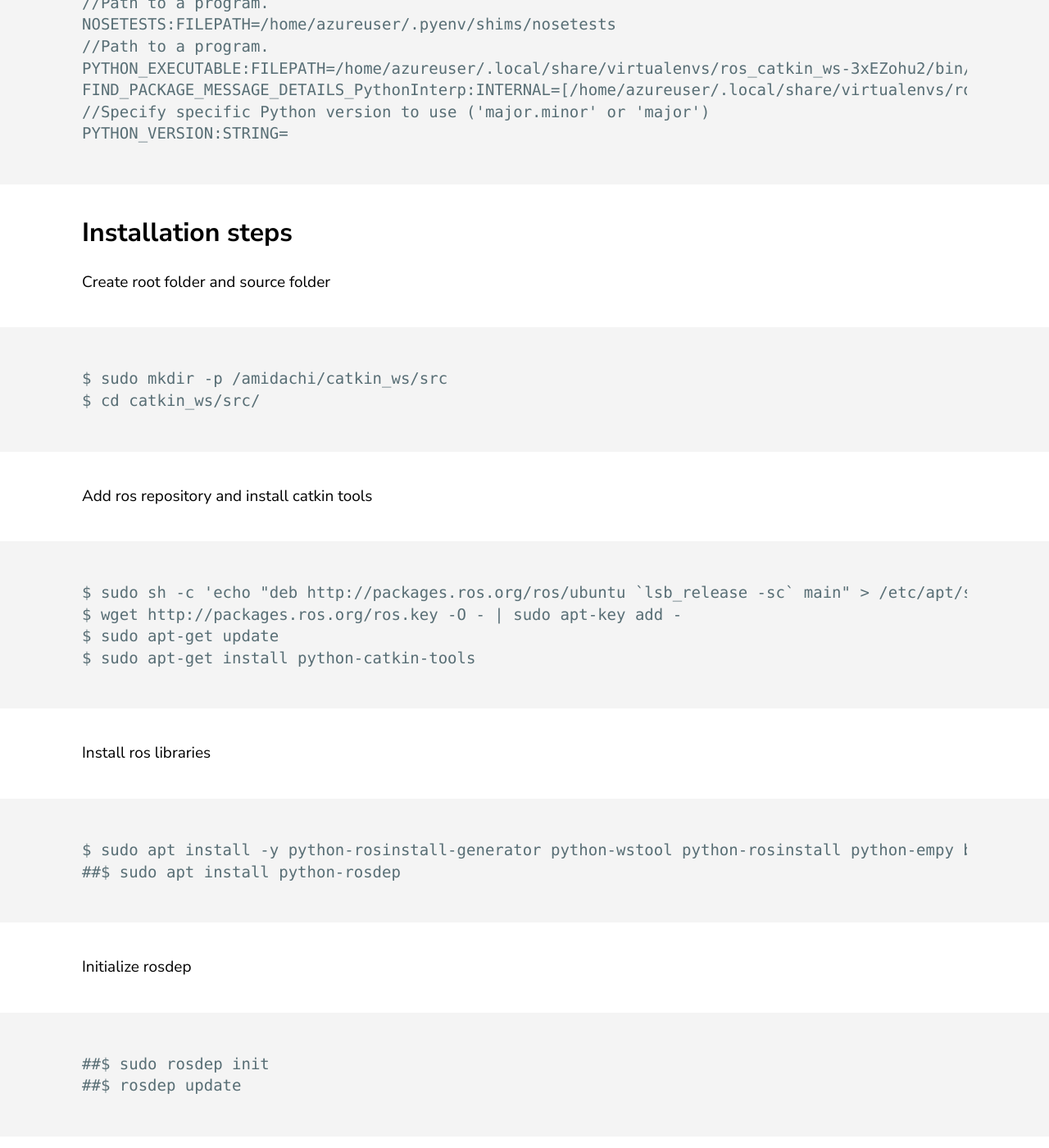
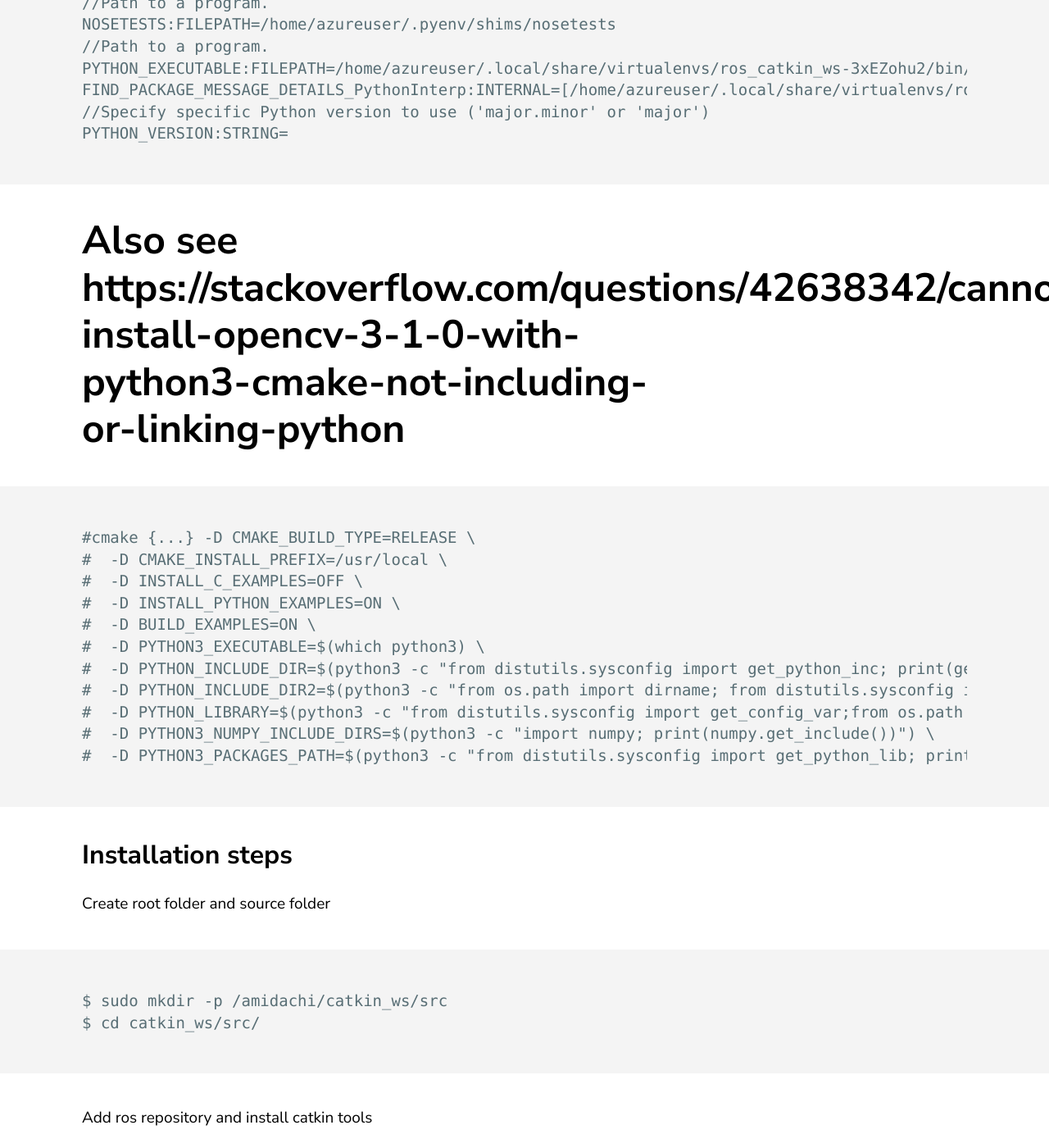
Before and after one commit to jluis9796/jluis9796.github.io, a Jekyll site: the page built from _posts/2020-05-31-manuals.markdown, in a window 1280 px wide and 1400 px high, scrolled down 17240 px. Shown: the whole window at 82% size. Built offline with Jekyll 4.4.1, drawn with Linux system fonts in a browser that asks for light colours.

Commit message:
Update 2020-05-31-manuals.markdown

````diff
--- a/_posts/2020-05-31-manuals.markdown
+++ b/_posts/2020-05-31-manuals.markdown
@@ -365,6 +365,23 @@ FIND_PACKAGE_MESSAGE_DETAILS_PythonInterp:INTERNAL=[/home/azureuser/.local/share
 PYTHON_VERSION:STRING=
 ```
 
+
+# Also see https://stackoverflow.com/questions/42638342/cannot-install-opencv-3-1-0-with-python3-cmake-not-including-or-linking-python
+
+```
+#cmake {...} -D CMAKE_BUILD_TYPE=RELEASE \
+#  -D CMAKE_INSTALL_PREFIX=/usr/local \
+#  -D INSTALL_C_EXAMPLES=OFF \
+#  -D INSTALL_PYTHON_EXAMPLES=ON \
+#  -D BUILD_EXAMPLES=ON \
+#  -D PYTHON3_EXECUTABLE=$(which python3) \
+#  -D PYTHON_INCLUDE_DIR=$(python3 -c "from distutils.sysconfig import get_python_inc; print(get_python_inc())") \
+#  -D PYTHON_INCLUDE_DIR2=$(python3 -c "from os.path import dirname; from distutils.sysconfig import get_config_h_filename; print(dirname(get_config_h_filename()))") \
+#  -D PYTHON_LIBRARY=$(python3 -c "from distutils.sysconfig import get_config_var;from os.path import dirname,join ; print(join(dirname(get_config_var('LIBPC')),get_config_var('LDLIBRARY')))") \
+#  -D PYTHON3_NUMPY_INCLUDE_DIRS=$(python3 -c "import numpy; print(numpy.get_include())") \
+#  -D PYTHON3_PACKAGES_PATH=$(python3 -c "from distutils.sysconfig import get_python_lib; print(get_python_lib())")
+```
+
 ## Installation steps
 Create root folder and source folder
 ```
````
